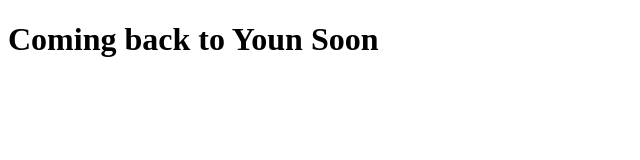
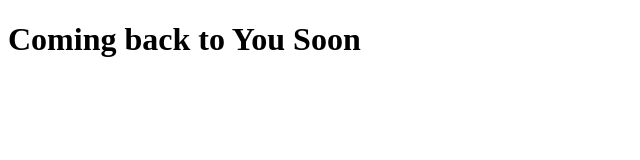
Before and after one commit to devsapariya94/devsapariya94.github.io, a plain HTML site: page index.html in a window 1280 px wide. Shown: the full height of the page, 0-640 px from the left. Drawn offline with Linux system fonts and the light colour scheme.

Commit message:
Update index.html

```diff
--- a/index.html
+++ b/index.html
@@ -7,6 +7,6 @@
     <title>Test</title>
 </head>
 <body>
-    <h1>Coming back to Youn Soon</h1>
+    <h1>Coming back to You Soon</h1>
 </body>
 </html>
```
